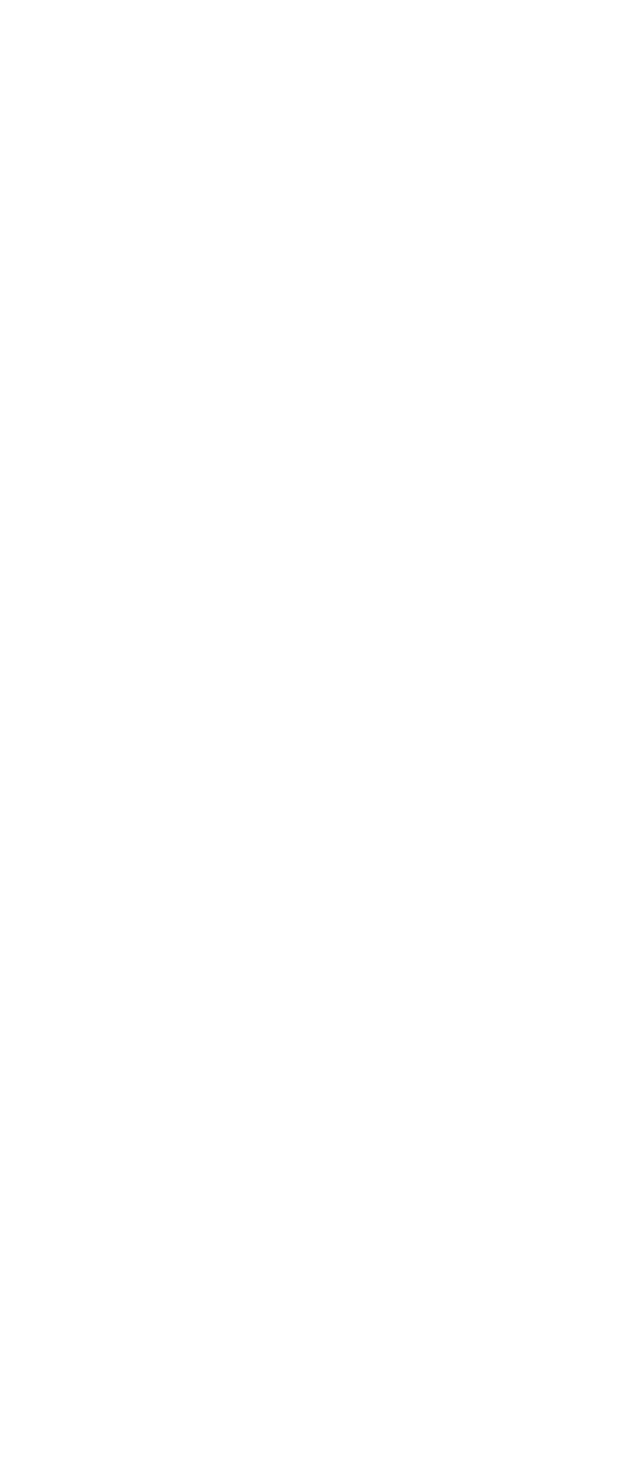
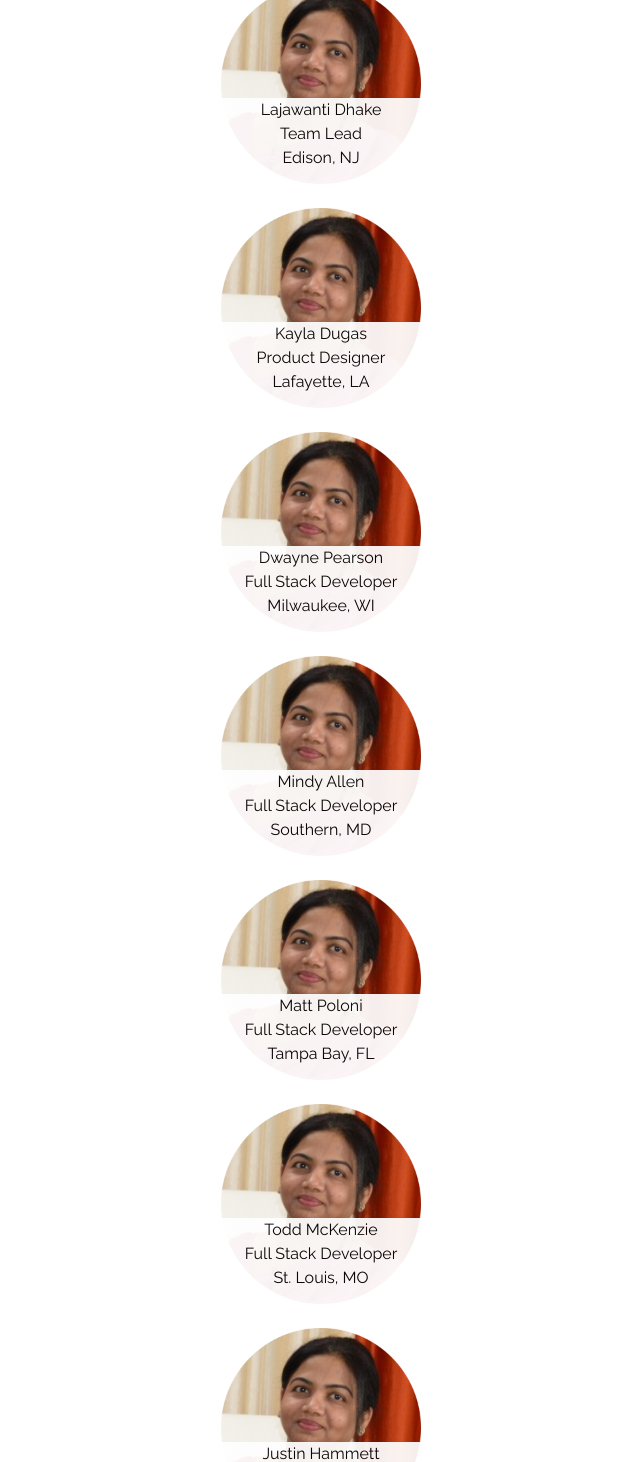
Before and after one commit to labs14-market-organizer/frontend, a React (Create React App) app: page /team in a window 1280 px wide. Shown: the part 280-1742 px from the top of the page, without its empty margins (319-959 px from the left). Before the commit the page ends 800 px from the top, so only its background shows below. Built offline with nearby package versions, Linux system fonts and the light colour scheme; a web font is replaced by a local one.

Commit message:
labels added to pictures and all team displaying

```diff
--- a/src/components/Navbar.js
+++ b/src/components/Navbar.js
@@ -61,6 +61,7 @@ class Navbar extends React.Component {
             <li><Button>Contact Us</Button></li>
             <li><Button>Privacy Policy</Button></li>
             <li><Button>Terms of Service</Button></li>
+            <li><Button variant="outlined" className="jimmy" ></Button></li>
           </ul>
         </StyledPaper>
       );
@@ -445,7 +446,6 @@ Button {
   align-items: center;
   text-align: center
   }
-
 }
 
 .currentPage {
@@ -455,6 +455,5 @@ Button {
     background-color: rgba(71, 133, 41, 0.5);
   }
 
-
 }
 `
--- a/src/routes/MeetTheTeam.js
+++ b/src/routes/MeetTheTeam.js
@@ -5,6 +5,14 @@ import Navbar from "../components/Navbar";
 import { Typography } from "@material-ui/core";
 
 import lajawanti from "../assets/lajawanti.png"
+import kayla from "../assets/lajawanti.png"
+import dwayne from "../assets/lajawanti.png"
+import mindy from "../assets/lajawanti.png"
+import matt from "../assets/lajawanti.png"
+import todd from "../assets/lajawanti.png"
+import justin from "../assets/lajawanti.png"
+import leigh from "../assets/lajawanti.png"
+import chase from "../assets/lajawanti.png"
 
 class MeetTheTeam extends Component {
   constructor(props) {
@@ -12,11 +20,81 @@ class MeetTheTeam extends Component {
     this.state = { page: "TEAM" };
   }
 
-  team = [{img: lajawanti,
-	name: "Lajawanti Dhake",
-	title: "Team Lead",
-	location: "Edison, NJ",
-	github: "https://github.com/lajawanti"}];
+  team = [{
+    img: lajawanti,
+    name: "Lajawanti Dhake",
+    title: "Team Lead",
+    location: "Edison, NJ",
+    github: "https://github.com/lajawanti"
+   },
+   {
+     img: kayla,
+     name: "Kayla Dugas",
+     title: "Product Designer",
+     location: "Lafayette, LA",
+     linkedin: "https://www.linkedin.com/in/kayladugas/",
+     twitter: "https://twitter.com/KaylahRoxOut",
+     portfolio: "kayladugas.com"
+   },
+   {
+     img: dwayne,
+     name: "Dwayne Pearson",
+     title: "Full Stack Developer",
+     location: "Milwaukee, WI",
+     github: "https://github.com/DwayneDevelops",
+     linkedin: "https://www.linkedin.com/in/dwaynedevelops/"
+   },
+   {
+     img: mindy,
+     name: "Mindy Allen",
+     title: "Full Stack Developer",
+     location: "Southern, MD",
+     github: "https://github.com/MAllen07",
+     linkedin: "https://www.linkedin.com/in/mindyallen7/",
+     twitter: "https://www.linkedin.com/in/mindyallen7/",
+
+
+   },
+   {
+     img: matt,
+     name: "Matt Poloni",
+     title: "Full Stack Developer",
+     location: "Tampa Bay, FL",
+     github: "https://github.com/matt-poloni",
+     linkedin: "https://www.linkedin.com/in/mattpoloni",
+     twitter: "https://www.twitter.com/matt_poloni"
+   },
+   {
+     img: todd,
+     name: "Todd McKenzie",
+     title: "Full Stack Developer",
+     location: "St. Louis, MO",
+     github: "https://github.com/toddmckenzie",
+     linkedin: "https://www.linkedin.com/in/todd-mckenzie-0431a7141/",
+    twitter: "https://twitter.com/ToddMcKenzie4"
+  },
+  {
+    img: justin,
+    name: "Justin Hammett",
+    title: "Full Stack Developer",
+    location: "St. Louis, MO",
+    github: "https://github.com/hammettDev",
+    linkedin: "linkedin.com/in/justin-hammett-stl"
+  },
+  {
+    img: leigh,
+    name: "Lajawanti Dhake",
+    title: "Team Lead",
+    location: "Edison, NJ",
+    github: "https://github.com/lajawanti",
+  },
+  {
+    img: chase,
+    name: "Lajawanti Dhake",
+    title: "Team Lead",
+    location: "Edison, NJ",
+    github: "https://github.com/lajawanti"
+  }];
 
   render() {
     return (
@@ -33,7 +111,23 @@ class MeetTheTeam extends Component {
             This is the awesome team that answered the call.
           </Typography>
 
-		  {this.team[0].name}
+		  {this.team.map(member => (
+        <div>
+        <div>
+        <ImageWrapper>
+          <img src={member.img} />
+          <LabelWrapper>
+          <Label>
+          <Typography variant="body1">{member.name}</Typography>
+          <Typography variant="body1">{member.title}</Typography>
+          <Typography variant="body1">{member.location}</Typography>
+          </Label>
+          </LabelWrapper>
+          </ImageWrapper>
+
+        </div>
+        </div>
+      ))}
         </StyledDiv>
       </>
     );
@@ -46,4 +140,39 @@ const StyledDiv = styled.div`
   display: flex;
   margin: 0 auto;
   padding-top: 112px;
+  flex-direction: column;
+  align-items: center;
 `;
+
+const ImageWrapper = styled.div`
+width: 200px;
+height: 200px;
+overflow: hidden;
+margin-top: 12px;
+margin-bottom: 12px;
+img {
+  width: 100%;
+
+}
+`
+
+const Label = styled.div`
+width: 200px;
+height: 200px;
+border-radius: 100;
+background-color: white;
+opacity: .93
+
+`
+
+const LabelWrapper = styled.div`
+height: 110px;
+display: flex;
+align-items: flex-end;
+
+`
+
+const Contact = styled.div`
+
+
+`
```
